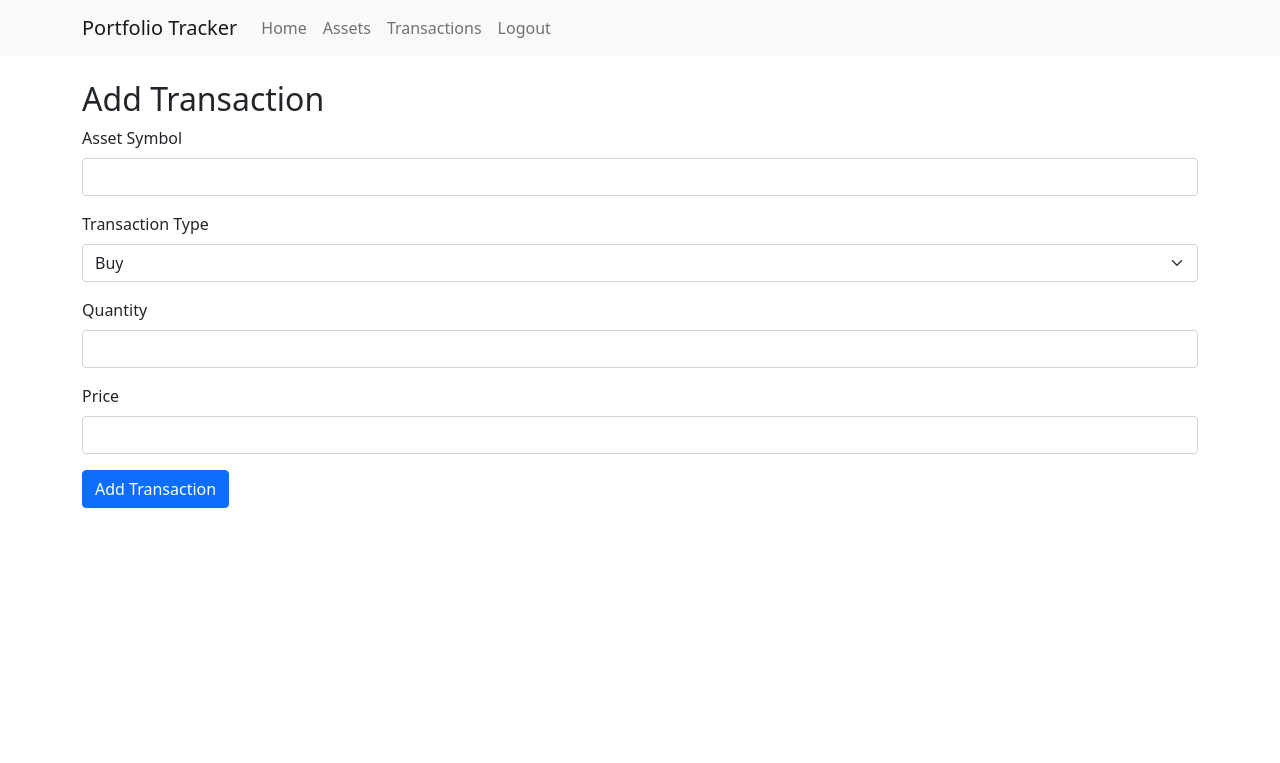
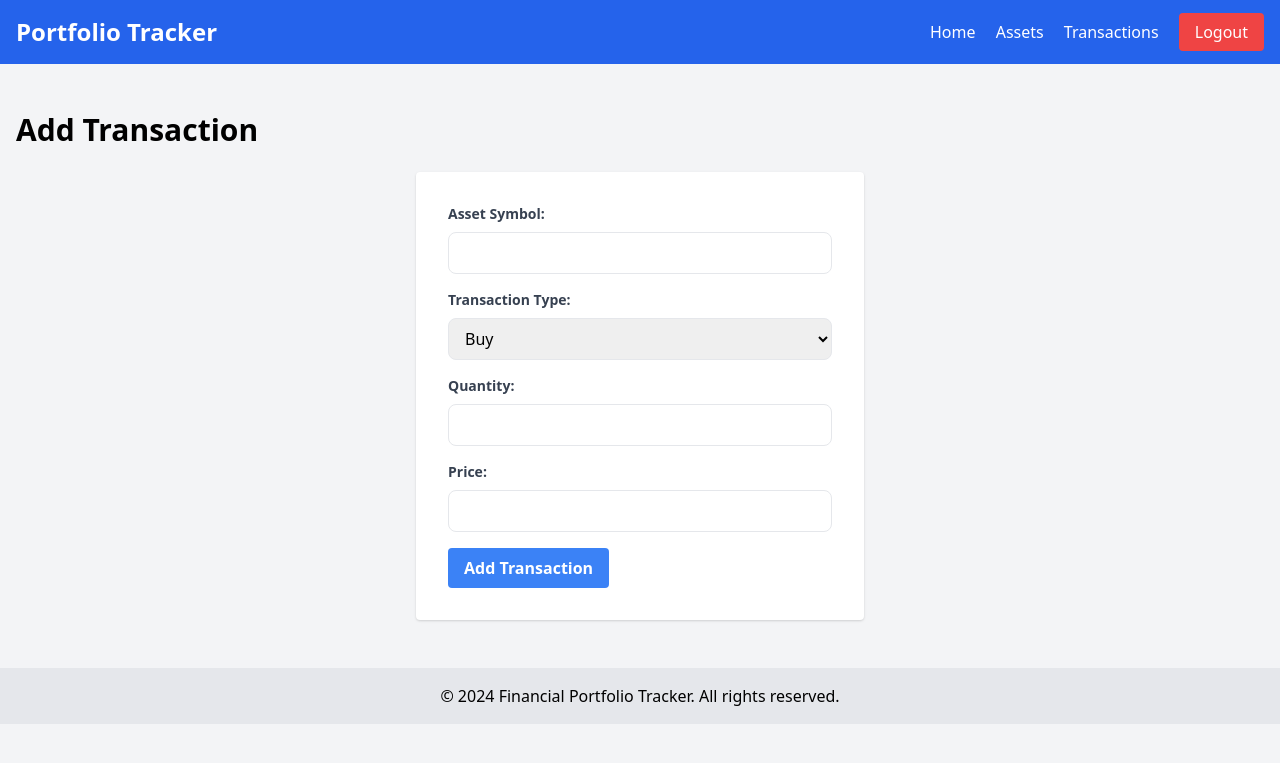
Before and after one commit to ehinckes/finm, a Django app: page /add-transaction/ in a window 1280 px wide. Shown: the top 763 px of the page. Run offline with Django 5.2, Linux system fonts and the light colour scheme; the visitor is signed in with stand-in values (Sample User, id 1).

Commit message:
- Fixed issues with the portfolio creation on user   creation - All templates now work with the new portfolio   creation - Fixed old test compatibility with the new   portfolio creation

```diff
--- a/finm_tracker/portfolio/apps.py
+++ b/finm_tracker/portfolio/apps.py
@@ -4,3 +4,6 @@ from django.apps import AppConfig
 class PortfolioConfig(AppConfig):
     default_auto_field = 'django.db.models.BigAutoField'
     name = 'portfolio'
+
+    def ready(self):
+        import portfolio.signals
--- /dev/null
+++ b/finm_tracker/portfolio/signals.py
@@ -0,0 +1,11 @@
+from django.db.models.signals import post_save
+from django.dispatch import receiver
+from django.contrib.auth import get_user_model
+from .models import Portfolio
+
+User = get_user_model()
+
+@receiver(post_save, sender=User)
+def create_user_portfolio(sender, instance, created, **kwargs):
+    if created:
+        Portfolio.objects.get_or_create(user=instance)
--- a/finm_tracker/portfolio/templates/portfolio/add_transaction.html
+++ b/finm_tracker/portfolio/templates/portfolio/add_transaction.html
@@ -1,35 +1,38 @@
-{% extends 'portfolio/base.html' %}
+{% extends "portfolio/base.html" %}
 
 {% block title %}Add Transaction - Financial Portfolio Tracker{% endblock %}
 
 {% block content %}
-<h2>Add Transaction</h2>
-{% if error %}
-<div class="alert alert-danger" role="alert">
-    {{ error }}
-</div>
-{% endif %}
+<h1 class="text-3xl font-bold mb-6">Add Transaction</h1>
+
+<div class="max-w-md mx-auto bg-white p-8 rounded shadow">
     <form method="post">
         {% csrf_token %}
-    <div class="mb-3">
-        <label for="asset_symbol" class="form-label">Asset Symbol</label>
-        <input type="text" class="form-control" id="asset_symbol" name="asset_symbol" required>
+        <div class="mb-4">
+            <label for="asset_symbol" class="block text-gray-700 text-sm font-bold mb-2">Asset Symbol:</label>
+            <input type="text" name="asset_symbol" id="asset_symbol" required class="w-full px-3 py-2 border rounded-lg">
         </div>
-    <div class="mb-3">
-        <label for="transaction_type" class="form-label">Transaction Type</label>
-        <select class="form-select" id="transaction_type" name="transaction_type" required>
+        <div class="mb-4">
+            <label for="transaction_type" class="block text-gray-700 text-sm font-bold mb-2">Transaction Type:</label>
+            <select name="transaction_type" id="transaction_type" required class="w-full px-3 py-2 border rounded-lg">
                 <option value="buy">Buy</option>
                 <option value="sell">Sell</option>
             </select>
         </div>
-    <div class="mb-3">
-        <label for="quantity" class="form-label">Quantity</label>
-        <input type="number" class="form-control" id="quantity" name="quantity" step="0.01" required>
+        <div class="mb-4">
+            <label for="quantity" class="block text-gray-700 text-sm font-bold mb-2">Quantity:</label>
+            <input type="number" name="quantity" id="quantity" step="0.000001" required class="w-full px-3 py-2 border rounded-lg">
         </div>
-    <div class="mb-3">
-        <label for="price" class="form-label">Price</label>
-        <input type="number" class="form-control" id="price" name="price" step="0.01" required>
+        <div class="mb-4">
+            <label for="price" class="block text-gray-700 text-sm font-bold mb-2">Price:</label>
+            <input type="number" name="price" id="price" step="0.01" required class="w-full px-3 py-2 border rounded-lg">
         </div>
-    <button type="submit" class="btn btn-primary">Add Transaction</button>
+        {% if error %}
+            <p class="text-red-500 mb-4">{{ error }}</p>
+        {% endif %}
+        <button type="submit" class="bg-blue-500 hover:bg-blue-600 text-white font-bold py-2 px-4 rounded">
+            Add Transaction
+        </button>
     </form>
+</div>
 {% endblock %}
--- a/finm_tracker/portfolio/templates/portfolio/base.html
+++ b/finm_tracker/portfolio/templates/portfolio/base.html
@@ -4,48 +4,35 @@
     <meta charset="UTF-8">
     <meta name="viewport" content="width=device-width, initial-scale=1.0">
     <title>{% block title %}Financial Portfolio Tracker{% endblock %}</title>
-    <link href="https://cdn.jsdelivr.net/npm/bootstrap@5.1.3/dist/css/bootstrap.min.css" rel="stylesheet">
+    <link href="https://cdn.jsdelivr.net/npm/tailwindcss@2.2.19/dist/tailwind.min.css" rel="stylesheet">
 </head>
-<body>
-    <nav class="navbar navbar-expand-lg navbar-light bg-light">
-        <div class="container">
-            <a class="navbar-brand" href="{% url 'home' %}">Portfolio Tracker</a>
-            <button class="navbar-toggler" type="button" data-bs-toggle="collapse" data-bs-target="#navbarNav" aria-controls="navbarNav" aria-expanded="false" aria-label="Toggle navigation">
-                <span class="navbar-toggler-icon"></span>
-            </button>
-            <div class="collapse navbar-collapse" id="navbarNav">
-                <ul class="navbar-nav">
-                    {% if user.is_authenticated %}
-                        <li class="nav-item">
-                            <a class="nav-link" href="{% url 'home' %}">Home</a>
-                        </li>
-                        <li class="nav-item">
-                            <a class="nav-link" href="{% url 'assets' %}">Assets</a>
-                        </li>
-                        <li class="nav-item">
-                            <a class="nav-link" href="{% url 'transactions' %}">Transactions</a>
-                        </li>
-                        <li class="nav-item">
-                            <a class="nav-link" href="{% url 'logout' %}">Logout</a>
-                        </li>
-                    {% else %}
-                        <li class="nav-item">
-                            <a class="nav-link" href="{% url 'login' %}">Login</a>
-                        </li>
-                        <li class="nav-item">
-                            <a class="nav-link" href="{% url 'register' %}">Register</a>
-                        </li>
-                    {% endif %}
-                </ul>
+<body class="bg-gray-100">
+    <nav class="bg-blue-600 p-4 text-white">
+        <div class="container mx-auto flex justify-between items-center">
+            <a href="{% url 'home' %}" class="text-2xl font-bold">Portfolio Tracker</a>
+            <div>
+                {% if user.is_authenticated %}
+                    <a href="{% url 'home' %}" class="mr-4">Home</a>
+                    <a href="{% url 'assets' %}" class="mr-4">Assets</a>
+                    <a href="{% url 'transactions' %}" class="mr-4">Transactions</a>
+                    <a href="{% url 'logout' %}" class="bg-red-500 hover:bg-red-600 px-4 py-2 rounded">Logout</a>
+                {% else %}
+                    <a href="{% url 'login' %}" class="mr-4">Login</a>
+                    <a href="{% url 'register' %}" class="bg-green-500 hover:bg-green-600 px-4 py-2 rounded">Register</a>
+                {% endif %}
             </div>
         </div>
     </nav>
 
-    <div class="container mt-4">
+    <main class="container mx-auto mt-8 p-4">
         {% block content %}
         {% endblock %}
-    </div>
+    </main>
 
-    <script src="https://cdn.jsdelivr.net/npm/bootstrap@5.1.3/dist/js/bootstrap.bundle.min.js"></script>
+    <footer class="bg-gray-200 p-4 mt-8">
+        <div class="container mx-auto text-center">
+            <p>&copy; 2024 Financial Portfolio Tracker. All rights reserved.</p>
+        </div>
+    </footer>
 </body>
 </html>
```
Also changed, not shown: finm_tracker/portfolio/templates/portfolio/assets.html (+15 -13 lines), finm_tracker/portfolio/templates/portfolio/home.html (+16 -16 lines), finm_tracker/portfolio/templates/portfolio/login.html (+12 -8 lines), finm_tracker/portfolio/templates/portfolio/register.html (+12 -8 lines), finm_tracker/portfolio/templates/portfolio/transactions.html (+22 -16 lines), finm_tracker/portfolio/tests/test_models.py (+4 -4 lines), finm_tracker/portfolio/tests/test_serializers.py (+3 -3 lines), finm_tracker/portfolio/tests/test_services.py (+1 -1 lines), finm_tracker/portfolio/tests/test_views.py (+15 -12 lines), finm_tracker/portfolio/migrations/0001_initial.py, finm_tracker/portfolio/migrations/0002_alter_transaction_timestamp.py (deleted), finm_tracker/portfolio/migrations/0003_alter_transaction_timestamp.py (deleted), finm_tracker/portfolio/migrations/0004_alter_asset_current_price.py (deleted), finm_tracker/users/migrations/0001_initial.py. Lines whose indentation alone changed are shown as unchanged.
